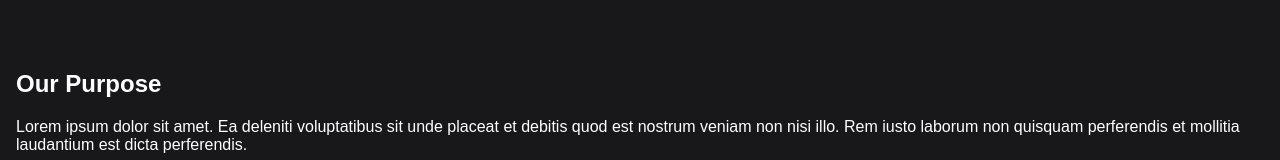
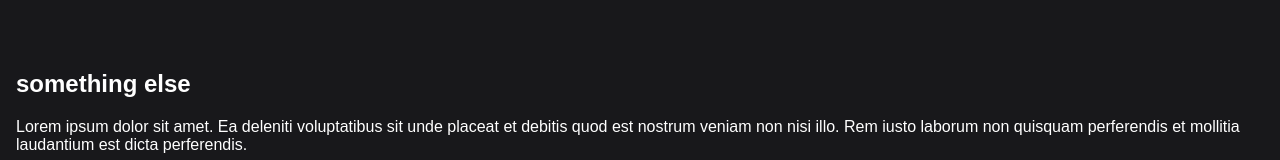
Before and after one commit to hoang-danny05/west-campus-coders, a plain HTML site: page index.html in a window 1280 px wide. Shown: the part 1080-1240 px from the top of the page. Drawn offline with Linux system fonts and the light colour scheme.

Commit message:
changed placeholder text

```diff
--- a/index.html
+++ b/index.html
@@ -46,7 +46,7 @@
         </p>
       </section>
       <section>
-        <h2>Our Purpose</h2>
+        <h2>something else</h2>
         <p>
         Lorem ipsum dolor sit amet. Ea deleniti voluptatibus sit unde placeat et debitis quod est nostrum veniam non nisi illo. Rem iusto laborum non quisquam perferendis et mollitia laudantium est dicta perferendis.
         </p>
```
